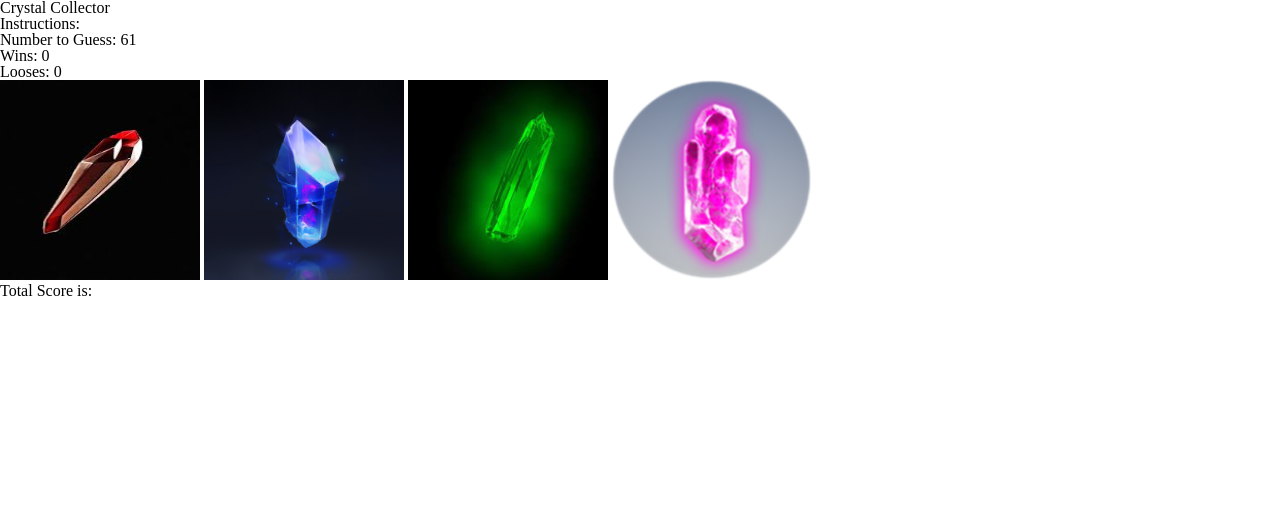
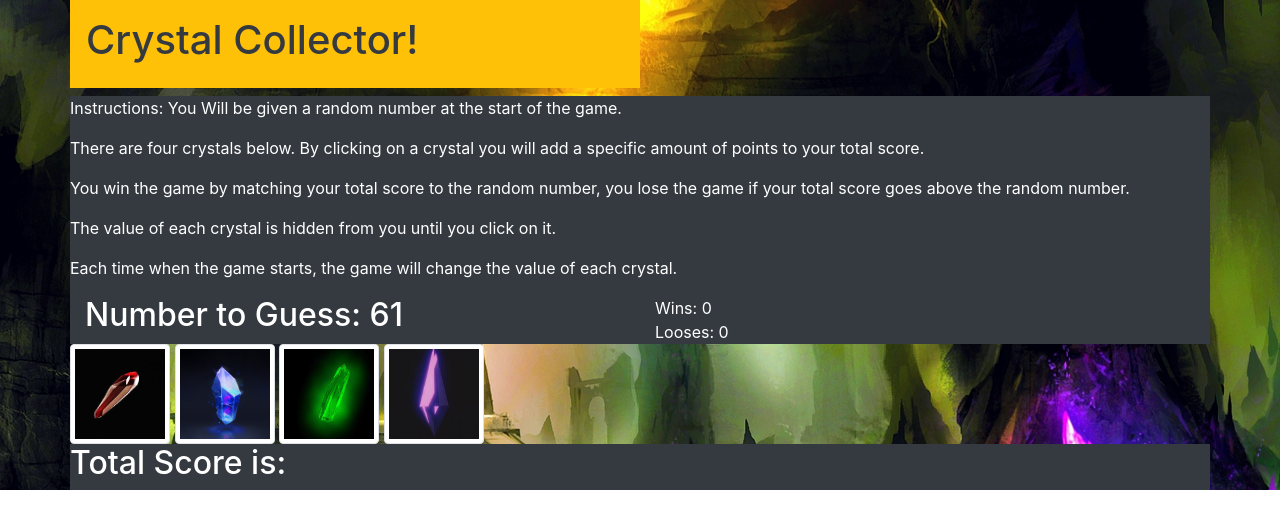
Before and after one commit to Eaug2/week-4-game, a plain HTML site: page index.html in a window 1280 px wide. Drawn offline with nearby package versions, Linux system fonts and the light colour scheme.

Commit message:
bootstrap changes

```diff
--- a/assets/css/style.css
+++ b/assets/css/style.css
@@ -1,4 +1,22 @@
 .crystal-image{
-    width: 200px;
-    height: 200px;
+    width: 100px;
+    height: 100px;
+    text-align: center;
+};
+
+
+body, html {
+    height: 100%;
 }
+.bg {
+    /* The image used */
+    background-image: url("../images/cave-wallpaper.jpg");
+
+    /* Full height */
+    height: 100%;
+
+    /* Center and scale the image nicely */
+    background-position: center;
+    background-repeat: no-repeat;
+    background-size: cover;
+}
--- a/assets/javascript/game.js
+++ b/assets/javascript/game.js
@@ -23,7 +23,7 @@ $(document).ready(function(){
 
     function reset(){
          targetNumb = Math.floor(Math.random()*101+19);
-        $("#goal-number").text(targetNumb);
+        $("#goal-number").text("Number to Guess: " + targetNumb);
         console.log(targetNumb);
         console.log("-----");
          crystal1 = Math.floor(Math.random()*11+1);
--- a/index.html
+++ b/index.html
@@ -4,45 +4,74 @@
     <meta charset="UTF-8">
     <meta name="viewport" content="width=device-width, initial-scale=1.0">
     <meta http-equiv="X-UA-Compatible" content="ie=edge">
-    <link rel = "stylesheet" type = "text/css" href= "assets/css/reset.css">
-    <link rel ="stylesheet" type = "text/css" href = "assets/css/style.css">
     <title>Crystal Game</title>
     <script type="text/javascript" src="https://ajax.googleapis.com/ajax/libs/jquery/3.3.1/jquery.min.js"></script>
+    <link rel="stylesheet" href="https://maxcdn.bootstrapcdn.com/bootstrap/4.0.0/css/bootstrap.min.css" integrity="sha384-Gn5384xqQ1aoWXA+058RXPxPg6fy4IWvTNh0E263XmFcJlSAwiGgFAW/dAiS6JXm" crossorigin="anonymous">
+    <link rel ="stylesheet" type = "text/css" href = "assets/css/style.css">
 
 </head>
 <body>
+<div class="bg">
+    <div class="container">
+        <div class="row">
+            <div class="col-md-6 p-3 mb-2 bg-warning text-dark">
+                <h1>Crystal Collector!</h1>
+            </div>
+        </div>
 
-<h1>Crystal Collector</h1>
-<p>Instructions: </p>
+        <div class ="row text-white bg-dark">
+            <p>Instructions: You Will be given a random number at the start of the game.</p>
+        </div>
 
-<div id="goal-number">
+        <div class ="row text-white bg-dark">
+            <p>There are four crystals below. By clicking on a crystal you will add a specific amount of points to your total score.</p>
+        </div>
 
-</div>
+        <div class="row text-white bg-dark">
+            <p>You win the game by matching your total score to the random number, you lose the game if your total score goes above the random number.</p>
+        </div>
 
-<div id= "wins">
+        <div class="row text-white bg-dark">
+            <p>The value of each crystal is hidden from you until you click on it.</p>
+        </div>
 
-</div>
-<div id= "looses">
+        <div class="row text-white bg-dark">
+            <p>Each time when the game starts, the game will change the value of each crystal.</p>
+        </div>
 
-</div>
+        <div class="row text-white bg-dark">
+            <div class="col-sm-6">
+                <div>
+                    <h2 id="goal-number"></h2>
+                </div>
+            </div>
 
-<div class ="crystals">
-    <img src ="assets/images/red.jpg" class ="crystal-image" id = "one">
-    <img src="assets/images/blue.jpg" class ="crystal-image" id = "two">
-    <img src = "assets/images/green.jpg" class ="crystal-image" id = "three">
-    <img src ="assets/images/purple.png" class ="crystal-image" id = "four">
+            <div class="col-sm-4 ">
+                <div id= "wins"></div>
 
-</div>
+                <div id= "looses"></div>
+            </div>
+        </div>
 
-<div class ="userTotal">
-    <h2>Total Score is:
-        <span id ="finalTotal"></span>
-    </h2>
+        <div class="row">
+            <div class ="crystals">
+                <img src ="assets/images/red.jpg" class ="crystal-image img-thumbnail" id = "one">
+                <img src="assets/images/blue.jpg" class ="crystal-image img-thumbnail" id = "two">
+                <img src = "assets/images/green.jpg" class ="crystal-image img-thumbnail" id = "three">
+                <img src ="assets/images/purple.jpg" class ="crystal-image img-thumbnail" id = "four">
+            </div>
+        </div>
 
-</div>
-
+        <div class="row text-white bg-dark">
+            <div class ="userTotal">
+                <h2>Total Score is:
+                    <span id ="finalTotal"></span>
+                </h2>
+            </div>
+        </div>
+    </div>
 
 <script src = "assets/javascript/game.js"></script>
-
+</div>
 </body>
 </html>
```
Also changed, not shown: assets/images/cave-wallpaper.jpg (added), assets/images/purple.jpg (added).
